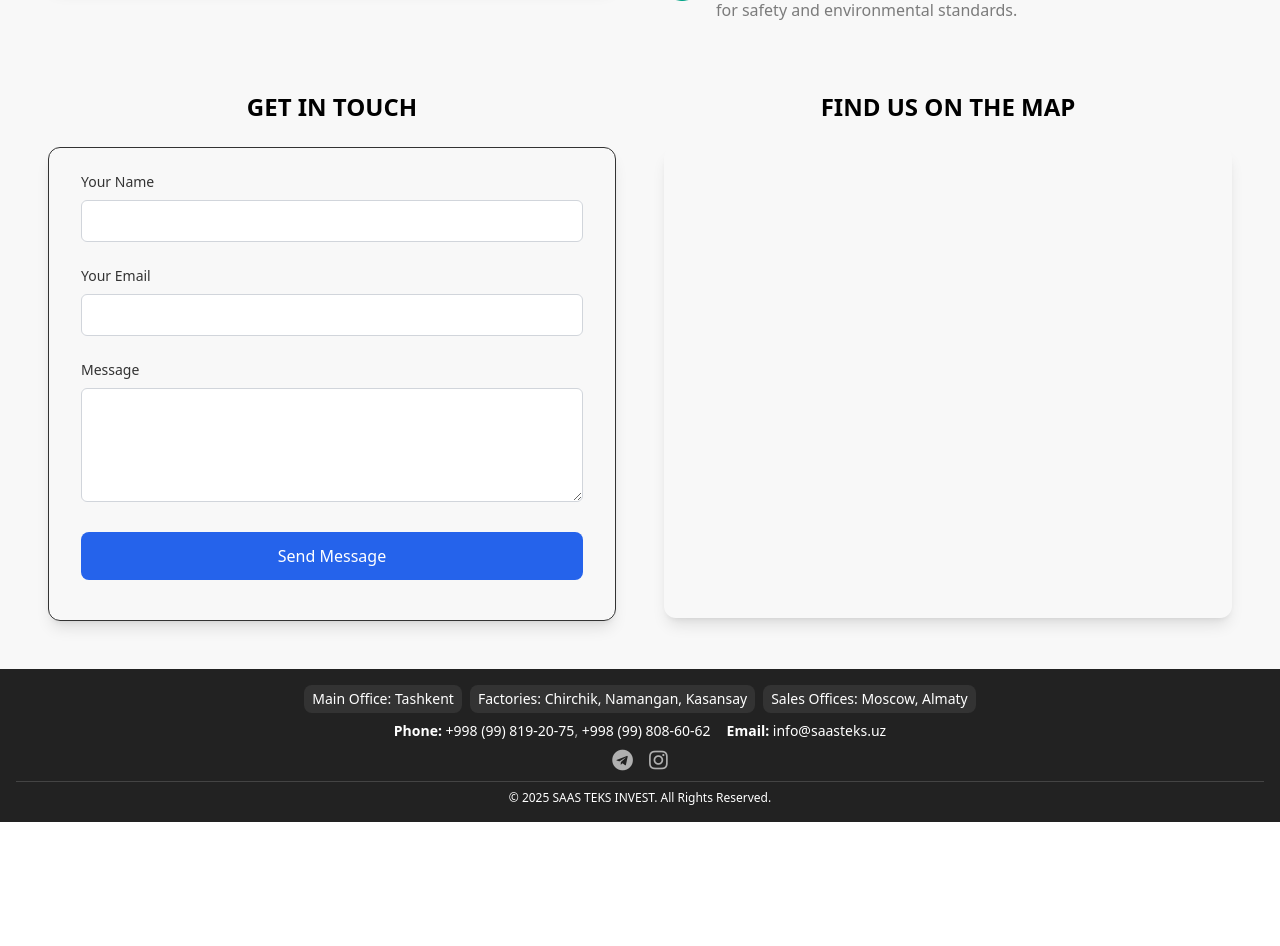
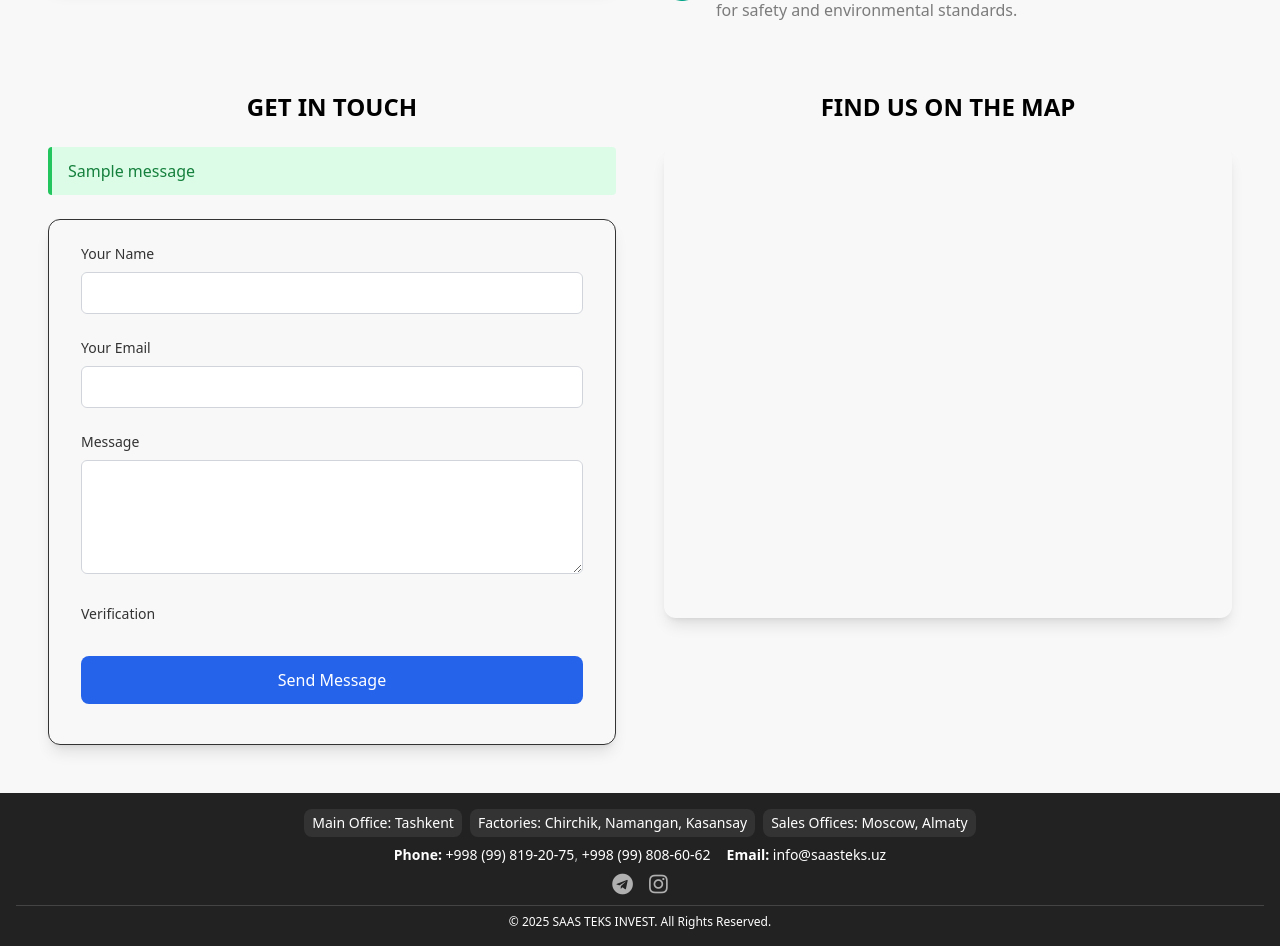
Before and after one commit to Hondamiras/SAAS, a Django app: page /contact/ in a window 1280 px wide. Shown: the part 709-1655 px from the top of the page. Before the commit the page ends 1531 px from the top, so only its background shows below. Run offline with Django 5.2, Linux system fonts and the light colour scheme; tables that the repository leaves empty hold one stand-in row (values such as "Sample post"); one stand-in notice (Sample message) is shown; some libraries are stand-ins or nearby versions; some web fonts are replaced.

Commit message:
Update contact.html

```diff
--- a/templates/contact.html
+++ b/templates/contact.html
@@ -79,77 +79,88 @@
         </div>
     </div>
 </div>
-
-
 </section>
 
 <!-- Contact Section -->
-<!-- Contact Section -->
 <section id="contact" class="bg-[#F8F8F8] py-12 flex items-center">
     <div class="container mx-auto px-6 lg:px-12 flex flex-col md:flex-row gap-12">
+
         <!-- Contact Form -->
         <div class="w-full md:w-1/2">
             <h2 class="text-2xl font-bold mb-6 text-center">GET IN TOUCH</h2>
 
-            <!-- Cookie Warning (Placed Above Form Container) -->
+            <!-- Django Messages -->
+            {% if messages %}
+            <div class="mb-6">
+                {% for message in messages %}
+                    <div class="px-4 py-3 rounded relative
+                        {% if message.tags == 'success' %} bg-green-100 border-l-4 border-green-500 text-green-700
+                        {% elif message.tags == 'error' %} bg-red-100 border-l-4 border-red-600 text-red-800
+                        {% else %} bg-blue-100 border-l-4 border-blue-500 text-blue-700
+                        {% endif %}"
+                        role="alert">
+                        <p>{{ message }}</p>
+                    </div>
+                {% endfor %}
+            </div>
+            {% endif %}
+
+            <!-- Cookie Warning -->
             {% if cookie_warning %}
             <div class="mb-6">
-                <div class="bg-red-100 border-l-4 border-red-600 text-red-800 px-4 py-4 rounded-lg shadow-md flex items-start" role="alert">
-                    <div>
-                        <strong class="font-bold block">Cookies are disabled!</strong>
-                        <p class="leading-tight">
-                            Please enable cookies in your browser settings to use this form.
-                        </p>
-                    </div>
+                <div class="bg-red-100 border-l-4 border-red-600 text-red-800 px-4 py-4 rounded-lg shadow-md" role="alert">
+                    <strong class="font-bold block">Cookies are disabled!</strong>
+                    <p>Please enable cookies in your browser settings to use this form.</p>
                 </div>
             </div>
             {% endif %}
-
-
 
             <!-- Form Container -->
             <div class="border border-[#333] text-[#333] px-8 pb-10 rounded-xl shadow-lg">
                 <form method="POST" action="{% url 'contact' %}" class="space-y-6">
                     {% csrf_token %}
-                    {{ form.non_field_errors }}
+                    {% if form.non_field_errors %}
+                        <div class="bg-red-100 text-red-700 p-3 rounded">{{ form.non_field_errors }}</div>
+                    {% endif %}
 
                     <div>
                         <label for="id_name" class="text-sm block mb-2">Your Name</label>
                         {{ form.name }}
-                        {{ form.name.errors }}
+                        {% for error in form.name.errors %}
+                            <p class="text-red-600 text-sm mt-1">{{ error }}</p>
+                        {% endfor %}
                     </div>
 
                     <div>
                         <label for="id_email" class="text-sm block mb-2">Your Email</label>
                         {{ form.email }}
-                        {{ form.email.errors }}
+                        {% for error in form.email.errors %}
+                            <p class="text-red-600 text-sm mt-1">{{ error }}</p>
+                        {% endfor %}
                     </div>
 
                     <div>
                         <label for="id_message" class="text-sm block mb-2">Message</label>
                         {{ form.message }}
-                        {{ form.message.errors }}
+                        {% for error in form.message.errors %}
+                            <p class="text-red-600 text-sm mt-1">{{ error }}</p>
+                        {% endfor %}
                     </div>
 
-                    <button type="submit" class="w-full bg-blue-600 hover:bg-blue-500 text-white py-3 rounded-lg font-medium transition duration-300">
+                    <div>
+                        <label class="text-sm block mb-2">Verification</label>
+                        {{ form.captcha }}
+                        {% for error in form.captcha.errors %}
+                            <p class="text-red-600 text-sm mt-1">{{ error }}</p>
+                        {% endfor %}
+                    </div>
+
+                    <button type="submit"
+                        class="w-full bg-blue-600 hover:bg-blue-500 text-white py-3 rounded-lg font-medium transition duration-300">
                         Send Message
                     </button>
                 </form>
             </div>
-
-            <!-- Script to Detect Cookies -->
-            <script>
-                // Function to check if cookies are enabled
-                function areCookiesEnabled() {
-                    // Attempt to set a test cookie
-                    document.cookie = "testcookie=1; SameSite=Strict";
-                    const cookiesEnabled = document.cookie.indexOf("testcookie=") !== -1;
-
-                    // Remove the test cookie
-                    document.cookie = "testcookie=1; Max-Age=0";
-                    return cookiesEnabled;
-                }
-            </script>
         </div>
 
         <!-- Map Section -->
@@ -159,10 +170,11 @@
                 <iframe
                     src="https://yandex.ru/map-widget/v1/?ll=69.253533%2C41.330479&z=14&pt=69.253533,41.330479,pm2rdl"
                     class="w-full h-[300px] md:h-[471px] border-0 rounded-xl"
-                    allowfullscreen
-                ></iframe>
+                    allowfullscreen>
+                </iframe>
             </div>
         </div>
     </div>
 </section>
+<script src="https://www.google.com/recaptcha/api.js" async defer></script>
 {% endblock %}
```
